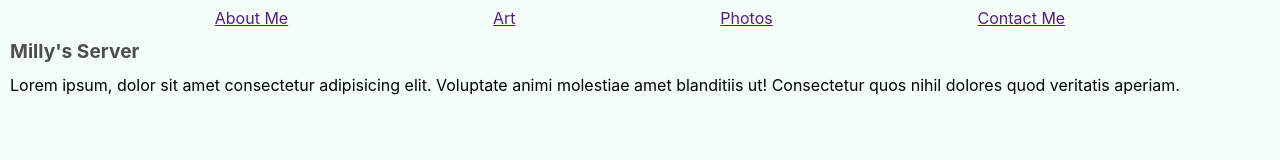
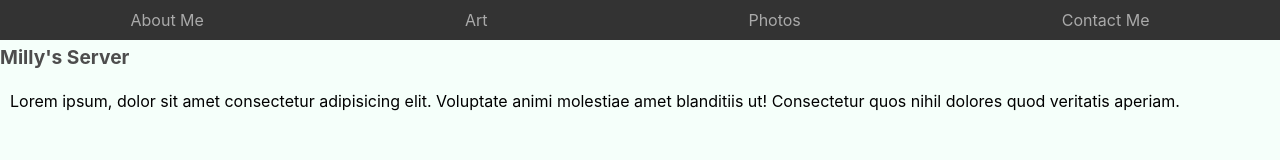
Before and after one commit to arobe353/Server-for-Assessment, a website: page views/index.html in a window 1280 px wide. Shown: the top 160 px of the page. Drawn offline with Linux system fonts and the light colour scheme; files that its build step writes are made by us from their sources.

Commit message:
added nav bar css

```diff
--- a/public/css/style.css
+++ b/public/css/style.css
@@ -1,9 +1,13 @@
+html {
+  height: 400%;
+}
+
 body {
   background-color: mintcream;
   font-family: -apple-system, BlinkMacSystemFont, "Segoe UI", Roboto, Oxygen,
     Ubuntu, Cantarell, "Open Sans", "Helvetica Neue", sans-serif;
-  margin: 10px;
 }
+
 h2 {
   color: #4d4d4d;
   font-size: larger;
@@ -15,8 +19,32 @@ h2 {
   padding: 5px 10px;
 }
 
+.nav {
+  width: 100%;
+  height: 40px;
+  background-color: #333333;
+  position: fixed;
+}
+
 .flex-box {
   display: flex;
-  width: 100%;
-  justify-content: space-evenly;
+  height: 100%;
+  color: #aaaaaa;
+  justify-content: space-around;
+  align-items: center;
 }
+
+.nav-button {
+  text-align: center;
+  cursor: pointer;
+  text-decoration: none;
+  color: inherit;
+}
+
+.nav-button:hover {
+  color: #dddddd;
+}
+
+.content-1 {
+  margin: 10px;
+}
```
Also changed, not shown: views/index.html (+4 -0 lines).
